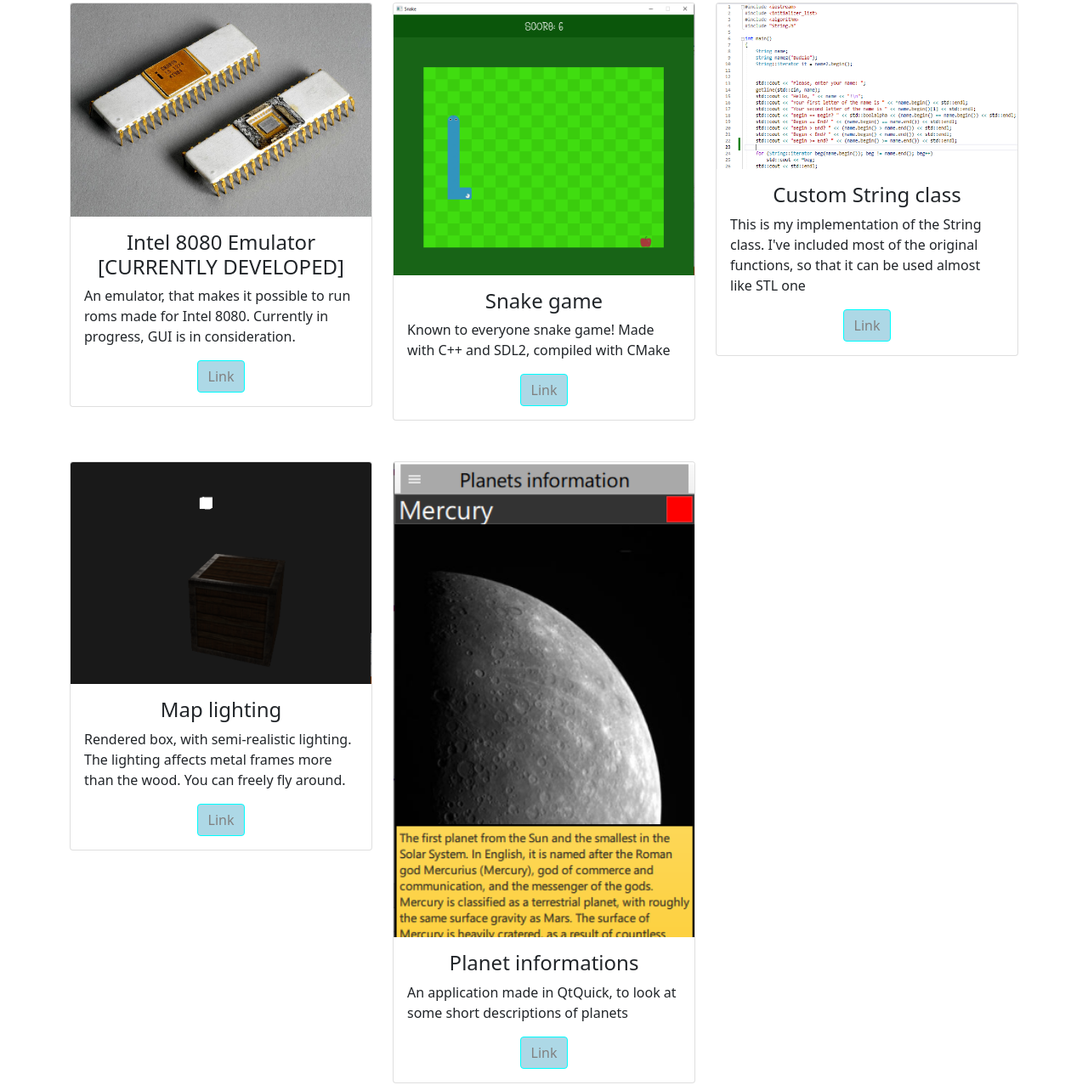
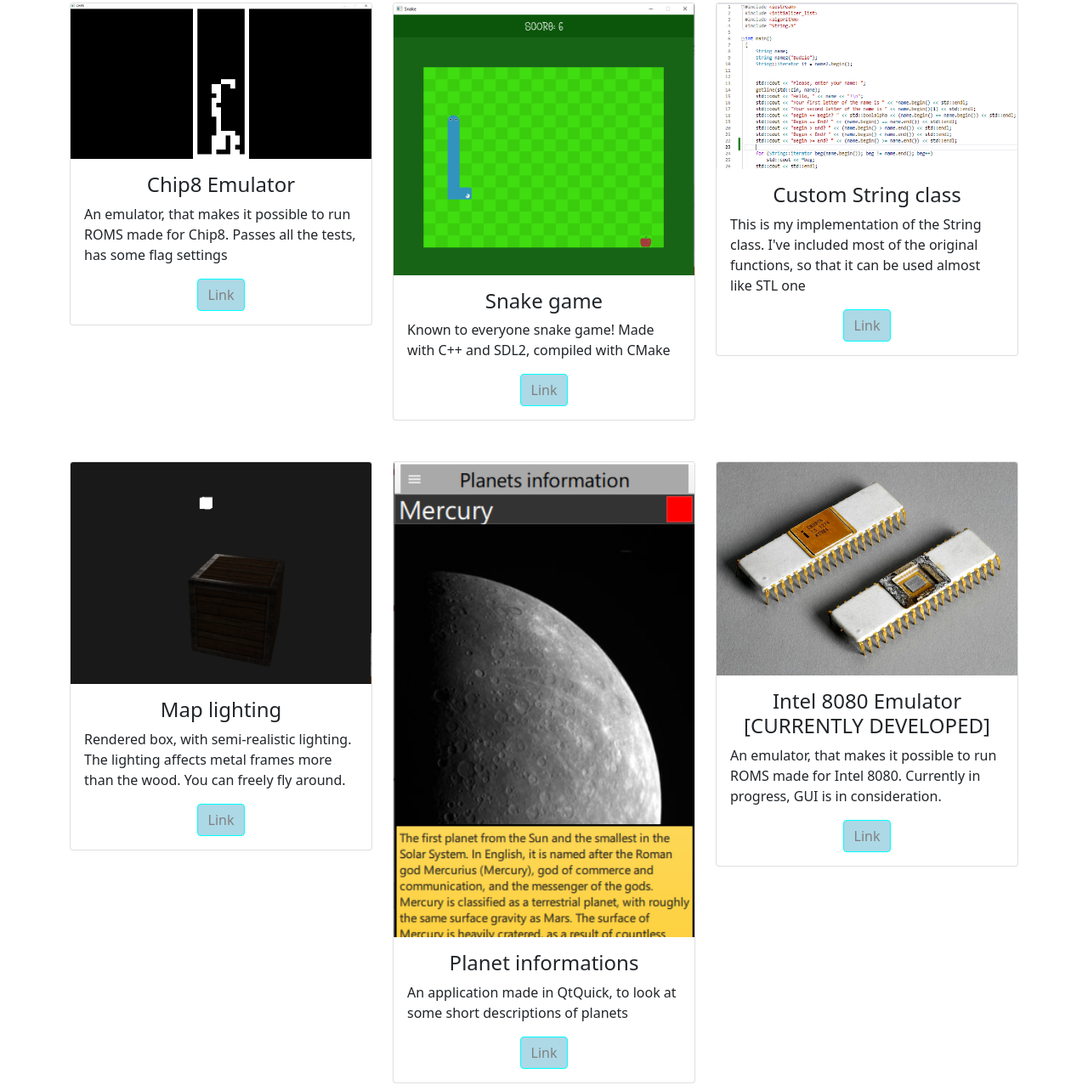
Before and after one commit to BudzioT/Portfolio, a plain HTML site: page index.html in a window 1280 px wide. Shown: the part 2485-3762 px from the top of the page at 85% size. Drawn offline with nearby package versions, Linux system fonts and the light colour scheme.

Commit message:
Added new project

```diff
--- a/index.html
+++ b/index.html
@@ -196,10 +196,10 @@
 
                 <div class="col-lg-4 mt-4">
                     <div class="card portfolioContent">
-                        <img class="card-img-top" src="images/intel8080.jpg" alt="Card image" style="width: 100%">
+                        <img class="card-img-top" src="images/Tetris.png" alt="Card image" style="width: 100%">
                         <div class="card-body">
-                            <h4 class="card-title">Intel 8080 Emulator [CURRENTLY DEVELOPED]</h4>
-                            <p class="card-text">An emulator, that makes it possible to run roms made for Intel 8080. Currently in progress, GUI is in consideration.</p>
+                            <h4 class="card-title">Chip8 Emulator</h4>
+                            <p class="card-text">An emulator, that makes it possible to run ROMS made for Chip8. Passes all the tests, has some flag settings</p>
                             <div class="text-center">
                                 <a href="https://github.com/BudzioT/Intel8080-ConsoleEmulator" target="_blank" class="btn btn-success">Link</a>
                             </div>
@@ -265,6 +265,19 @@
                     </div>
                 </div>
 
+                <div class="col-lg-4 mt-4">
+                    <div class="card portfolioContent">
+                        <img class="card-img-top" src="images/intel8080.jpg" alt="Card image" style="width: 100%">
+                        <div class="card-body">
+                            <h4 class="card-title">Intel 8080 Emulator [CURRENTLY DEVELOPED]</h4>
+                            <p class="card-text">An emulator, that makes it possible to run ROMS made for Intel 8080. Currently in progress, GUI is in consideration.</p>
+                            <div class="text-center">
+                                <a href="https://github.com/BudzioT/Intel8080-ConsoleEmulator" target="_blank" class="btn btn-success">Link</a>
+                            </div>
+                        </div>
+                    </div>
+                </div>
+
             </div>
         </div>
     </section>
```
Also changed, not shown: images/Tetris.png (added).
